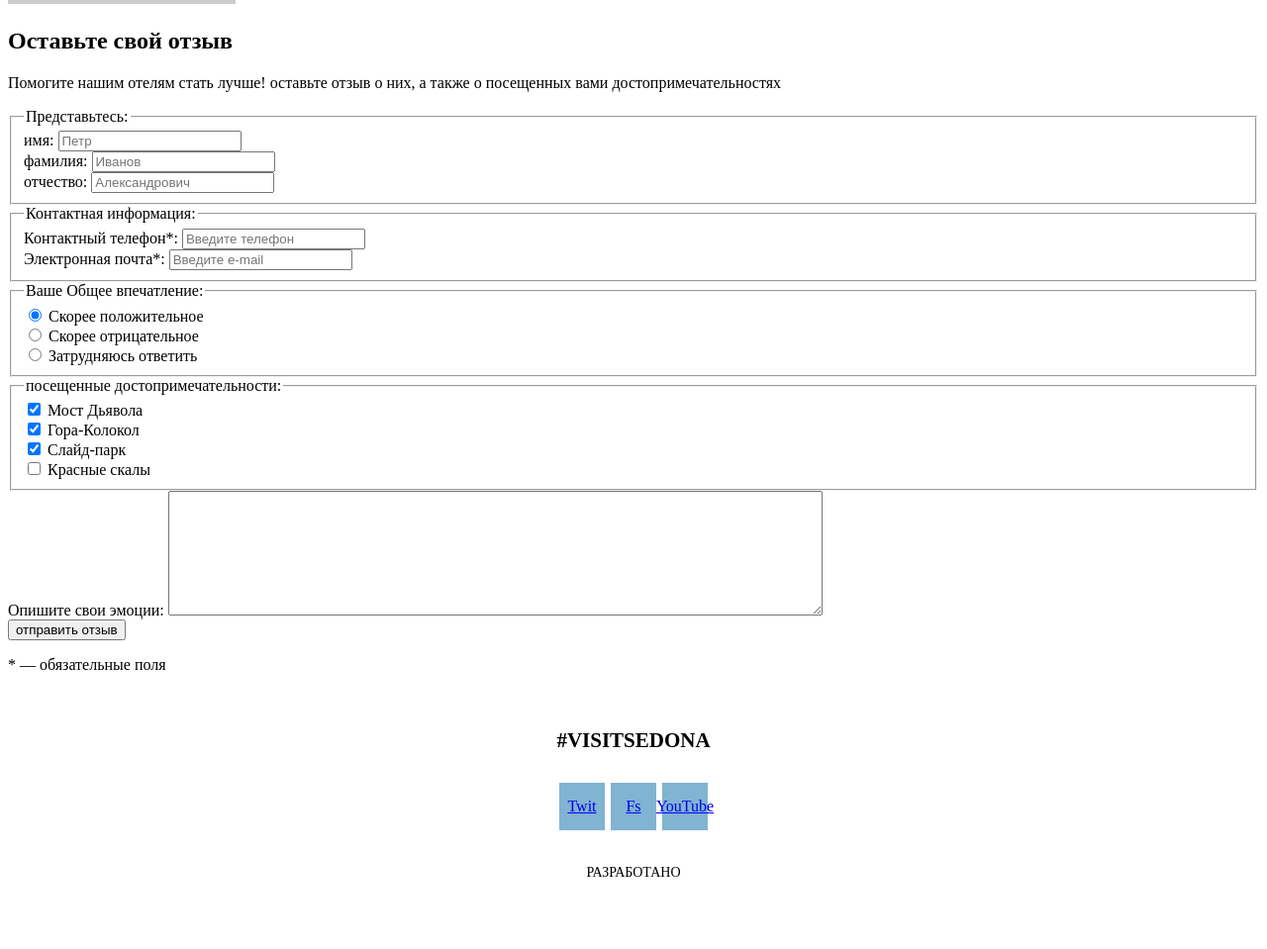
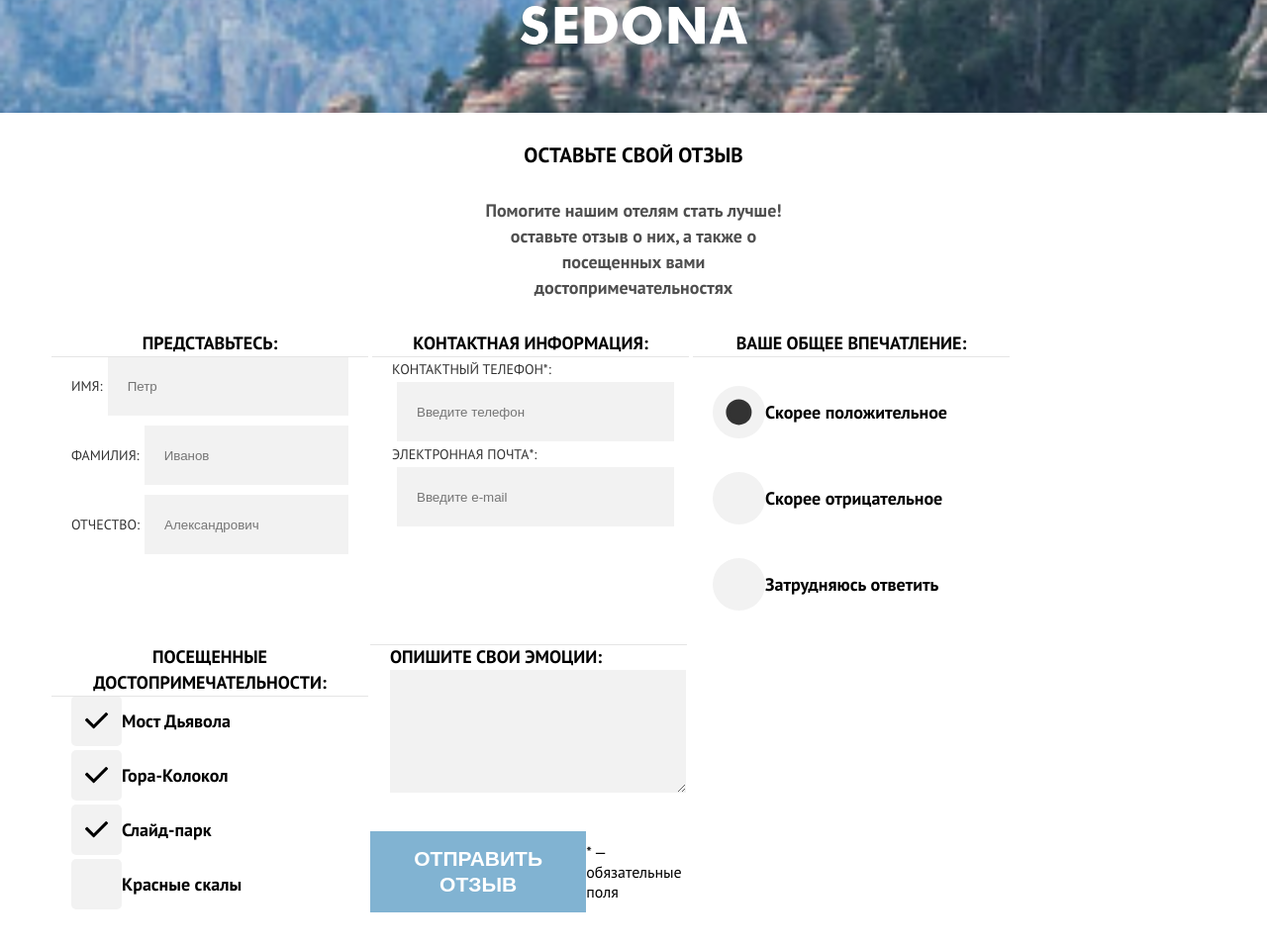
Before and after one commit to NikitaTomas/338717-sedona-22, a website: page source/form.html in a window 1280 px wide. Shown: the part 320-1279 px from the top of the page at 99% size. Before the commit the page ends 1246 px from the top, so only its background shows below. Drawn offline with nearby package versions, Linux system fonts and the light colour scheme; files that its build step writes are made by us from their sources; placeholder pictures from the web are drawn by us.

Commit message:
Стилизация страницы формы

```diff
--- a/source/form.html
+++ b/source/form.html
@@ -1,19 +1,24 @@
 <!DOCTYPE html>
-<html lang="ru">
+<html lang="ru" class="page">
   <head>
     <meta charset="utf-8">
     <meta name="viewport" content="width=device-width, initial-scale=1">
     <title>HTML Academy: Седона</title>
     <link rel="stylesheet" href="css/style.css">
   </head>
-  <body>
+  <body class="page-body">
 
     <header class="header-main">
       <div class="header-wrapper">
         <nav>
           <ul class="header-main__list">
-            <li class="header-main__item">
-              <a class="header-main__link" href="index.html">Главная</a>
+            <li class="header-main__item header-main__item--position">
+              <a class="header-main__link" href="#">Главная</a>
+              <button class="header-main__button-nav" type="button" name="button" title="закрытие меню">
+                <svg width="23" height="23" viewBox="0 0 23 23" fill="none" xmlns="http://www.w3.org/2000/svg">
+                  <path d="M22.2 2.8L19.4 0L11.1 8.3L2.8 0L0 2.8L8.3 11.1L0 19.4L2.8 22.2L11.1 13.9L19.4 22.2L22.2 19.4L13.9 11.1L22.2 2.8Z" fill="white"/>
+                </svg>
+              </button>
             </li>
             <li class="header-main__item">
               <a class="header-main__link" href="catalog.html">Фото и видео</a>
@@ -27,12 +32,18 @@
           </ul>
         </nav>
         <div class="header-main__button-burger">
-          <div class="header-main__wrapper-button-burger">
-            <a href="index.html">
-              <img src="http://dummyimage.com/50x50" alt="logo-header">
-            </a>
-            <button type="button" name="button" title="открытие меню"></button>
-          </div>
+          <a class="header-main__link-button-burger" href="#">
+            <picture class="header-main__logo">
+              <img src="img/logotype-mobile.png" alt="logo-header" srcset="img/logotype-mobile@2x.png 2x">
+            </picture>
+          </a>
+          <button class="header-main__button" type="button" name="button" title="открытие меню">
+            <svg width="23" height="22" viewBox="0 0 23 22" fill="none" xmlns="http://www.w3.org/2000/svg">
+              <path d="M22.9 0H0V4H22.9V0Z" fill="#81B3D2"/>
+              <path d="M22.9 9H0V13H22.9V9Z" fill="#81B3D2"/>
+              <path d="M22.9 18H0V22H22.9V18Z" fill="#81B3D2"/>
+            </svg>
+          </button>
         </div>
       </div>
     </header>
@@ -43,7 +54,7 @@
         <h1 class="visually-hidden">Ваши отзывы</h1>
         <div class="your-feedback__wrapper">
           <div class="your-feedback__top">
-            <img src="http://dummyimage.com/230x40" alt="welcome to the gorgeus sedona">
+            <img class="your-feedback__position-img" src="img/sedona-form.svg" alt="welcome to the gorgeus sedona">
           </div>
           <div class="your-feedback__bottom">
             <h2 class="your-feedback__title">Оставьте свой отзыв</h2>
@@ -54,22 +65,22 @@
 
       <section class="revocation-form">
         <h2 class="visually-hidden">форма отзыва</h2>
-        <div class="revocation-form__wrapper">
+        <div class="revocation-form__wrapper container">
           <form class="revocation-form__list" action="https://echo.htmlacademy.ru" method="post">
             <fieldset class="revocation-form__item">
               <legend class="revocation-form__title">Представьтесь:</legend>
               <div class="revocation-form__wrapper-item">
-                <div class="revocation-form__box-1">
-                  <label for="name">имя:</label>
-                  <input type="text" name="name" id="name" value="" placeholder="Петр" required>
+                <div class="revocation-form__box">
+                  <label class="revocation-form__label" for="name">имя:</label>
+                  <input class="revocation-form__box-input" type="text" name="name" id="name" value="" placeholder="Петр" required>
                 </div>
-                <div class="revocation-form__box-1">
-                  <label for="surname">фамилия:</label>
-                  <input type="text" name="surname" id="surname" value="" placeholder="Иванов" required>
+                <div class="revocation-form__box">
+                  <label class="revocation-form__label" for="surname">фамилия:</label>
+                  <input class="revocation-form__box-input" type="text" name="surname" id="surname" value="" placeholder="Иванов" required>
                 </div>
-                <div class="revocation-form__box-1">
-                  <label for="patronymic">отчество:</label>
-                  <input type="text" name="patronymic" id="patronymic" value="" placeholder="Александрович">
+                <div class="revocation-form__box">
+                  <label class="revocation-form__label" for="patronymic">отчество:</label>
+                  <input class="revocation-form__box-input" type="text" name="patronymic" id="patronymic" value="" placeholder="Александрович">
                 </div>
               </div>
             </fieldset>
@@ -77,12 +88,12 @@
               <legend class="revocation-form__title">Контактная информация:</legend>
               <div class="revocation-form__wrapper-item">
                 <div class="revocation-form__box-phone">
-                  <label for="phone">Контактный телефон*:</label>
-                  <input class="" type="number" name="phone" id="phone" placeholder="Введите телефон" required>
+                  <label class="revocation-form__label" for="phone">Контактный телефон*:</label>
+                  <input class="revocation-form__phone-input" type="number" name="phone" id="phone" placeholder="Введите телефон" required>
                 </div>
                 <div class="revocation-form__box-phone">
-                  <label for="mail">Электронная почта*:</label>
-                  <input class="" type="email" name="mail" id="mail" placeholder="Введите e-mail" required>
+                  <label class="revocation-form__label" for="mail">Электронная почта*:</label>
+                  <input class="revocation-form__phone-input" type="email" name="mail" id="mail" placeholder="Введите e-mail" required>
                 </div>
               </div>
             </fieldset>
@@ -90,37 +101,37 @@
               <legend class="revocation-form__title">Ваше Общее впечатление:</legend>
               <div class="revocation-form__wrapper-item">
                 <div class="revocation-form__your-impression">
-                  <input class="" type="radio" name="impression" id="positively" value="" checked>
-                  <label for="positively">Скорее положительное</label>
+                  <input class="visually-hidden revocation-form__radio-button" type="radio" name="impression" id="positively" value="" checked>
+                  <label class="revocation-form__impression-label" for="positively">Скорее положительное</label>
                 </div>
                 <div class="revocation-form__your-impression">
-                  <input class="" type="radio" name="impression" id="negative" value="">
-                  <label for="negative">Скорее отрицательное</label>
+                  <input class="visually-hidden revocation-form__radio-button" type="radio" name="impression" id="negative" value="">
+                  <label class="revocation-form__impression-label" for="negative">Скорее отрицательное</label>
                 </div>
                 <div class="revocation-form__your-impression">
-                  <input class="" type="radio" name="impression" id="neutrality" value="">
-                  <label for="neutrality">Затрудняюсь ответить</label>
+                  <input class="visually-hidden revocation-form__radio-button" type="radio" name="impression" id="neutrality" value="">
+                  <label class="revocation-form__impression-label" for="neutrality">Затрудняюсь ответить</label>
                 </div>
               </div>
             </fieldset>
             <fieldset class="revocation-form__item">
-              <legend class="revocation-form__title">посещенные достопримечательности:</legend>
+              <legend class="revocation-form__title">посещенные <br>достопримечательности:</legend>
               <div class="revocation-form__wrapper-item">
                 <div class="revocation-form__sights-visited">
-                  <input type="checkbox" name="devil's-bridge" id="devil's-bridge" value="" checked>
-                  <label for="devil's-bridge">Мост Дьявола</label>
+                  <input class="visually-hidden revocation-form__visited-input" type="checkbox" name="devil's-bridge" id="devil's-bridge" value="" checked>
+                  <label class="revocation-form__visited-label" for="devil's-bridge">Мост Дьявола</label>
                 </div>
                 <div class="revocation-form__sights-visited">
-                  <input type="checkbox" name="mount-bell" id="mount-bell" value="" checked>
-                  <label for="mount-bell">Гора-Колокол</label>
+                  <input class="visually-hidden revocation-form__visited-input" type="checkbox" name="mount-bell" id="mount-bell" value="" checked>
+                  <label class="revocation-form__visited-label" for="mount-bell">Гора-Колокол</label>
                 </div>
                 <div class="revocation-form__sights-visited">
-                  <input type="checkbox" name="slide-park" id="slide-park" value="" checked>
-                  <label for="slide-park">Слайд-парк</label>
+                  <input class="visually-hidden revocation-form__visited-input" type="checkbox" name="slide-park" id="slide-park" value="" checked>
+                  <label class="revocation-form__visited-label" for="slide-park">Слайд-парк</label>
                 </div>
                 <div class="revocation-form__sights-visited">
-                  <input type="checkbox" name="red-rocks" id="red-rocks" value="">
-                  <label for="red-rocks">Красные скалы</label>
+                  <input class="visually-hidden revocation-form__visited-input" type="checkbox" name="red-rocks" id="red-rocks" value="">
+                  <label class="revocation-form__visited-label" for="red-rocks">Красные скалы</label>
                 </div>
               </div>
             </fieldset>
@@ -128,11 +139,11 @@
               <div class="revocation-form__wrapper-item">
                 <div class="revocation-form__emotion">
                   <label class="revocation-form__title" for="emotion">Опишите свои эмоции:</label>
-                  <textarea name="emotion" id="emotion" rows="8" cols="80"></textarea>
+                  <textarea class="revocation-form__title-textarea" name="emotion" id="emotion" rows="8" cols="35"></textarea>
                 </div>
               </div>
               <div class="revocation-form__post-a-review">
-                <button type="submit" name="button">отправить отзыв</button>
+                <button class="revocation-form__review-button" type="submit" name="button">отправить отзыв</button>
                 <p class="revocation-form__excerpt-form">* — обязательные поля</p>
               </div>
             </div>
@@ -149,17 +160,34 @@
         </div>
         <ul class="footer-main__list">
           <li class="footer-main__item">
-            <a class="footer-main__link" href="#">Twit</a>
+            <a class="footer-main__link" href="#">
+              <svg width="18" height="15" viewBox="0 0 18 15" fill="none" xmlns="http://www.w3.org/2000/svg">
+                <path d="M11.3 0.166728C13 -0.333272 14.4 0.366728 15 1.26673C15.7 1.06673 16.4 0.766728 17.1 0.566728C17.1 1.36673 16.6 2.06673 16.2 2.26673C16.9 2.46673 17.5 1.76673 17.5 1.76673C17.3 2.76673 16.5 3.46673 15.9 3.76673C15.7 10.3667 12.6 14.7667 5.5 14.5667C5 14.5667 5.6 14.5667 5 14.5667C4.6 14.5667 0.7 14.1667 0 12.7667C2.3 12.9667 4 12.3667 4.8 11.6667C3.8 11.3667 2 11.1667 1.7 8.76673C2.1 8.86673 2.3 8.96673 3 8.86673C1.8 8.06673 0.4 7.36673 0.5 5.16673C0.8 5.46673 1.6 5.66673 1.9 5.66673C1.2 5.46673 -0.1 2.36673 1 0.866728C2.9 2.66673 4.8 4.36673 8.4 4.56673C8.5 2.26673 9.5 0.766728 11.3 0.166728Z" fill="white"/>
+              </svg>
+            </a>
           </li>
           <li class="footer-main__item">
-            <a class="footer-main__link" href="#">Fs</a>
+            <a class="footer-main__link" href="#">
+              <svg width="9" height="19" viewBox="0 0 9 19" fill="none" xmlns="http://www.w3.org/2000/svg">
+                <path d="M6.3 3.4C7.1 3.4 7.9 3.4 8.7 3.4C8.7 2.3 8.7 1.2 8.7 0C7.7 0 6.8 0 5.8 0C2.7 0.2 1.5 2.4 1.9 6.1H0V9.6H2C2 12.7 2 15.8 2 18.9C3.3 18.9 4.6 18.9 5.8 18.9C5.8 15.8 5.8 12.7 5.8 9.6H8.7V6.1H5.8C5.8 5.1 5.8 3.7 6.3 3.4Z" fill="white"/>
+              </svg>
+            </a>
           </li>
           <li class="footer-main__item">
-            <a class="footer-main__link" href="#">YouTube</a>
+            <a class="footer-main__link" href="#">
+              <svg width="20" height="14" viewBox="0 0 20 14" fill="none" xmlns="http://www.w3.org/2000/svg">
+                <path d="M17.1 0H2.8C1.3 0 0 1.3 0 2.8V11.1C0 12.7 1.3 14 2.8 14H17.1C18.7 14 19.9 12.7 19.9 11.2V2.8C20 1.3 18.7 0 17.1 0ZM7 10.4V3.6L13.8 7L7 10.4Z" fill="white"/>
+              </svg>
+            </a>
           </li>
         </ul>
         <div class="footer-main__bottom">
-          <a class="footer-main__link-bottom" href="#">Разработано</a>
+          <p class="footer-main__link-bottom">Разработано</p>
+          <a href="https://htmlacademy.ru">
+            <svg width="27" height="35" viewBox="0 0 27 35" fill="none" xmlns="http://www.w3.org/2000/svg">
+              <path d="M13.6 0H13.5L0 1.4V26.1L13.5 34.1L26.9 26.1V1.4L13.6 0ZM25 12.1L13.5 5.3V5.2H13.4L13.3 5.1V5.2L1.9 12.1V3.1L13.4 1.9L25 3.1V12.1ZM13.4 6.8L24.9 13.5L20.4 16.1L13.3 11.9V13.3L19.2 16.8L18.3 17.3L13.3 14.3V15.7L17.1 18L16.3 18.5L13.3 16.7V18.1L15.2 19.2L13.4 20.3L2 13.6L13.4 6.8ZM1.9 15.1L13.3 21.9V22.9L5.4 18.2V19.6L13.4 24.4V25.5L5.4 20.8V22.2L13.4 27L21.5 22.1V16.9L24.9 14.9V24.9L13.4 31.8L1.9 25V15.1Z" fill="black"/>
+            </svg>
+          </a>
         </div>
       </div>
     </footer>
--- a/source/sass/blocks/global.scss
+++ b/source/sass/blocks/global.scss
@@ -23,6 +23,6 @@
 
   @media (min-width: 960px) {
     padding: 0 10px;
-    width: 960px;
+    width: 1200px;
   }
 }
--- /dev/null
+++ b/source/sass/blocks/revocation-form.scss
@@ -0,0 +1,208 @@
+
+.revocation-form__wrapper {
+  margin: 0 auto;
+}
+
+.revocation-form__list {
+  padding: 0;
+  display: flex;
+  flex-direction: column;
+
+  @media (min-width: 768px) {
+    flex-direction: row;
+    flex-wrap: wrap;
+  }
+}
+
+.revocation-form__item {
+  width: 320px;
+  padding: 0;
+  border: none;
+
+  &::before {
+    display: block;
+    position: absolute;
+    content: "";
+    width: 320px;
+    height: 1px;
+    border-top: 1px solid #e5e5e5;
+  }
+}
+
+.revocation-form__title {
+  margin: 0 auto;
+  font-weight: bold;
+  font-size: 18px;
+  line-height: 26px;
+  color: #000000;
+  text-transform: uppercase;
+  text-align: center;
+}
+
+.revocation-form__label {
+  font-weight: 400;
+  font-size: 14px;
+  line-height: 26px;
+  color: #333333;
+  text-transform: uppercase;
+}
+
+.revocation-form__wrapper-item {
+  padding-left: 20px;
+  padding-right: 20px;
+  margin-bottom: 30px;
+}
+
+.revocation-form__box {
+  display: flex;
+  align-items: center;
+  margin-bottom: 10px;
+}
+
+.revocation-form__box-input {
+  padding-left: 20px;
+  width: 100%;
+  height: 58px;
+  margin-left: 5px;
+  border: none;
+  background-color: #f2f2f2;
+
+  &:hover {
+    background-color: #e5e5e5;
+  }
+
+  &:active {
+    background-color: #ffffff;
+    outline: 4px solid #e5e5e5;
+    outline-offset: -4px;
+  }
+}
+
+.revocation-form__phone-input {
+  padding-left: 20px;
+  width: 92%;
+  height: 58px;
+  margin-left: 5px;
+  border: none;
+  background-color: #f2f2f2;
+
+  &:hover {
+    background-color: #e5e5e5;
+  }
+
+  &:active {
+    background-color: #ffffff;
+    outline: 4px solid #e5e5e5;
+    outline-offset: -4px;
+  }
+}
+
+.revocation-form__radio-button + label {
+  cursor: pointer;
+  display: inline-flex;
+  align-items: center;
+  user-select: none;
+}
+
+.revocation-form__radio-button + label::before {
+  display: inline-block;
+  content: "";
+  width: 53px;
+  height: 53px;
+  flex-shrink: 0;
+  flex-grow: 0;
+  border-radius: 50%;
+  background-color: #f2f2f2;
+  background-position: center center;
+  background-size: 50% 50%;
+}
+
+.revocation-form__radio-button:hover + label::before {
+  background-color: #e5e5e5;
+}
+
+.revocation-form__radio-button:disabled + label::before {
+  background-color: #d5d5d5;
+}
+
+.revocation-form__radio-button:checked + label::before {
+  background-image: url("../img/input-radio-form.svg");
+  background-repeat: no-repeat;
+  background-position: 50% 50%;
+}
+
+.revocation-form__impression-label {
+  margin-top: 30px;
+  font-weight: bold;
+  font-size: 18px;
+  line-height: 26px;
+  color: #000000;
+}
+
+.revocation-form__visited-input + label {
+  display: inline-flex;
+  align-items: center;
+  user-select: none;
+}
+
+.revocation-form__visited-input + label::before {
+  display: inline-block;
+  content: "";
+  width: 51px;
+  height: 51px;
+  flex-shrink: 0;
+  flex-grow: 0;
+  border-radius: 10%;
+  background-color: #f2f2f2;
+}
+
+.revocation-form__visited-input:hover + label::before {
+  background-color: #e5e5e5;
+}
+
+.revocation-form__visited-input:disabled + label::before {
+  background-color: #d5d5d5;
+}
+
+.revocation-form__visited-input:checked + label::before {
+  background-image: url("../img/tick-form.svg");
+  background-repeat: no-repeat;
+  background-position: 50% 50%;
+}
+
+.revocation-form__visited-label {
+  font-weight: 700;
+  font-size: 18px;
+  line-height: 26px;
+  color: #000000;
+}
+
+.revocation-form__title-textarea {
+  background-color: #f2f2f2;
+  border: none;
+}
+
+.revocation-form__post-a-review {
+  display: flex;
+  margin: auto;
+}
+
+.revocation-form__excerpt-form {
+  display: none;
+
+  @media (min-width: 768px) {
+    display: inline-block;
+  }
+}
+
+.revocation-form__review-button {
+  margin: auto;
+  border: none;
+  font-weight: 700;
+  font-size: 21px;
+  line-height: 26px;
+  color: #ffffff;
+  text-transform: uppercase;
+  background-color: #81b3d2;
+  padding: 15px 40px;
+}
--- /dev/null
+++ b/source/sass/blocks/your-feedback.scss
@@ -0,0 +1,42 @@
+.your-feedback {
+  width: 100%;
+}
+
+.your-feedback__top {
+  width: 100%;
+  min-height: 158px;
+  background-image: url("../img/sedona-background-form.jpg");
+  background-repeat: no-repeat;
+  background-size: 100%;
+  text-align: center;
+}
+
+.your-feedback__position-img {
+  margin-top: 50px;
+}
+
+.your-feedback__bottom {
+  width: 320px;
+  margin: 0 auto;
+  padding-top: 30px;
+  padding-bottom: 30px;
+  text-align: center;
+}
+
+.your-feedback__title {
+  margin: 0;
+  margin-bottom: 30px;
+  font-weight: 700;
+  font-size: 21px;
+  line-height: 26px;
+  text-transform: uppercase;
+  color: #000000;
+}
+
+.your-feedback__excerpt {
+  margin: 0;
+  font-weight: 700;
+  font-size: 18px;
+  line-height: 26px;
+  color: #4f4f4f;
+}
--- a/source/sass/style.scss
+++ b/source/sass/style.scss
@@ -12,3 +12,5 @@
 @import "blocks/list-of-reasons.scss";
 @import "blocks/page-body.scss";
 @import "fonts.scss";
+@import "blocks/your-feedback.scss";
+@import "blocks/revocation-form.scss";
```
Also changed, not shown: source/img/input-radio-form.svg (added), source/img/sedona-background-form.jpg (added), source/img/sedona-form.svg (added), source/img/tick-form.svg (added).
